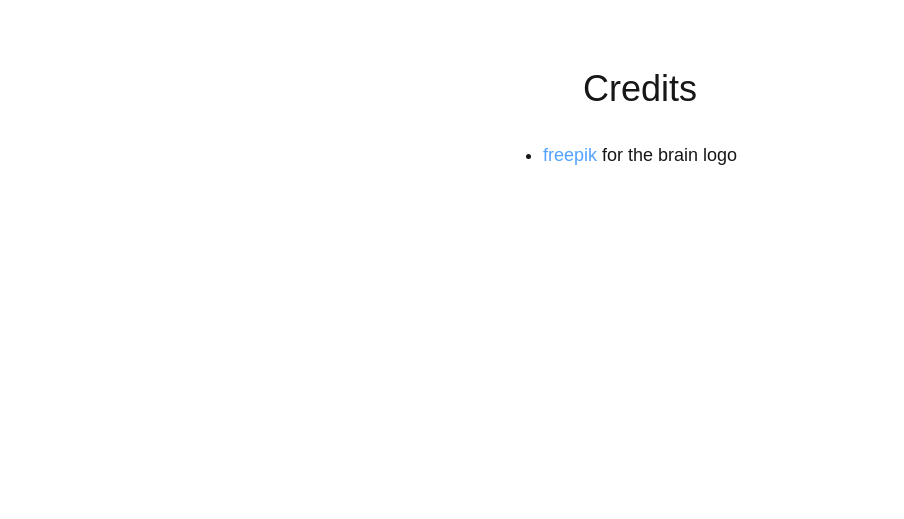
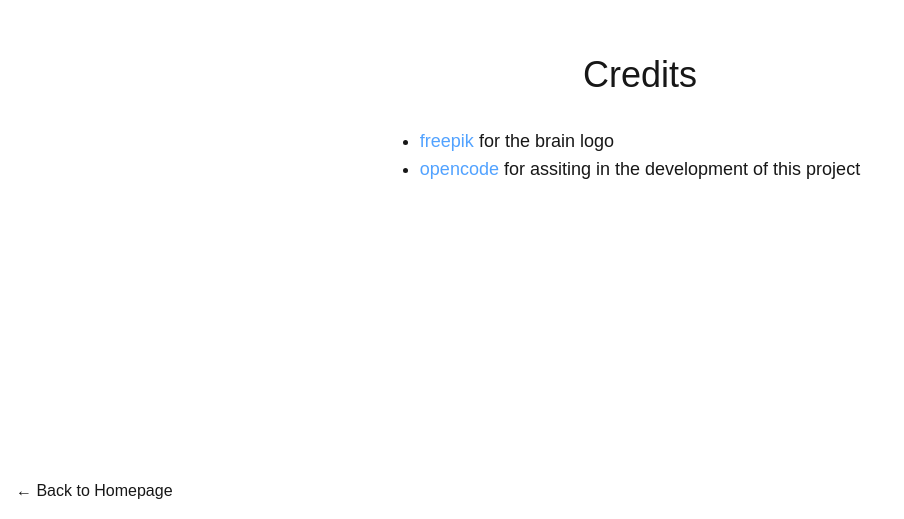
Before and after one commit to montefra/headache, a Next.js app: page /credits in a window 1280 px wide. Shown: the part 281-800 px from the top of the page, without its empty margins (0-904 px from the left). Built offline with nearby package versions, Linux system fonts and the light colour scheme.

Commit message:
refactor(#7): extract BackToHomepage to reusable component

```diff
--- a/src/app/credits/page.tsx
+++ b/src/app/credits/page.tsx
@@ -1,12 +1,32 @@
+import BackToHomepage from "@headache/components/ui/BackToHomepage";
+
 export default function Credits() {
   return (
-    <div className="flex flex-col items-center justify-center h-screen">
-      <h1 className="text-4xl pb-8">Credits</h1>
-      <ul className="list-disc text-lg" >
-        <li>
-          <a href="https://www.freepik.com" className="text-blue-400 visited:text-purple-400">freepik</a> for the brain logo
-        </li>
-      </ul>
+    <div className="relative">
+      <BackToHomepage />
+      <div className="flex flex-col items-center justify-center h-screen">
+        <h1 className="text-4xl pb-8">Credits</h1>
+        <ul className="list-disc text-lg">
+          <li>
+            <a
+              href="https://www.freepik.com"
+              className="text-blue-400 visited:text-purple-400"
+            >
+              freepik
+            </a>{" "}
+            for the brain logo
+          </li>
+          <li>
+            <a
+              href="https://opencode.ai"
+              className="text-blue-400 visited:text-purple-400"
+            >
+              opencode
+            </a>{" "}
+            for assiting in the development of this project
+          </li>
+        </ul>
+      </div>
     </div>
   );
 }
--- a/src/app/user/[username]/page.tsx
+++ b/src/app/user/[username]/page.tsx
@@ -1,3 +1,5 @@
+import BackToHomepage from "@headache/components/ui/BackToHomepage";
+
 export default async function UserPage({
   params,
 }: {
@@ -5,8 +7,10 @@ export default async function UserPage({
 }) {
   const { username } = await params;
 
-  return <div>
-    <h1>Hi {username}</h1>
-
+  return <div className="relative">
+    <BackToHomepage />
+    <div className="flex flex-col items-center justify-center min-h-screen">
+      <h1>Hi {username}</h1>
+    </div>
     </div>;
 }
--- /dev/null
+++ b/src/components/ui/BackToHomepage.tsx
@@ -0,0 +1,9 @@
+import Link from "next/link";
+
+export default function BackToHomepage() {
+  return (
+    <Link href="/" className="absolute bottom-4 left-4">
+      ← Back to Homepage
+    </Link>
+  );
+}
```
